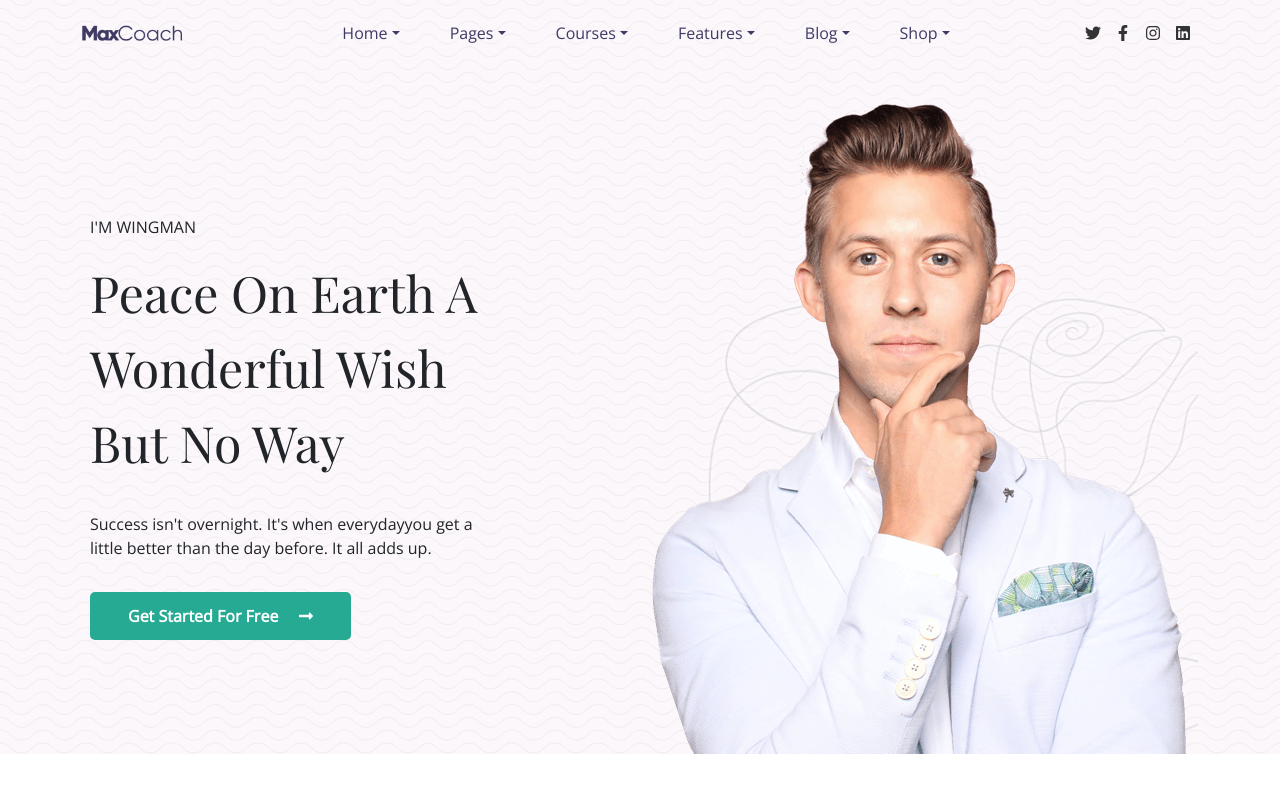
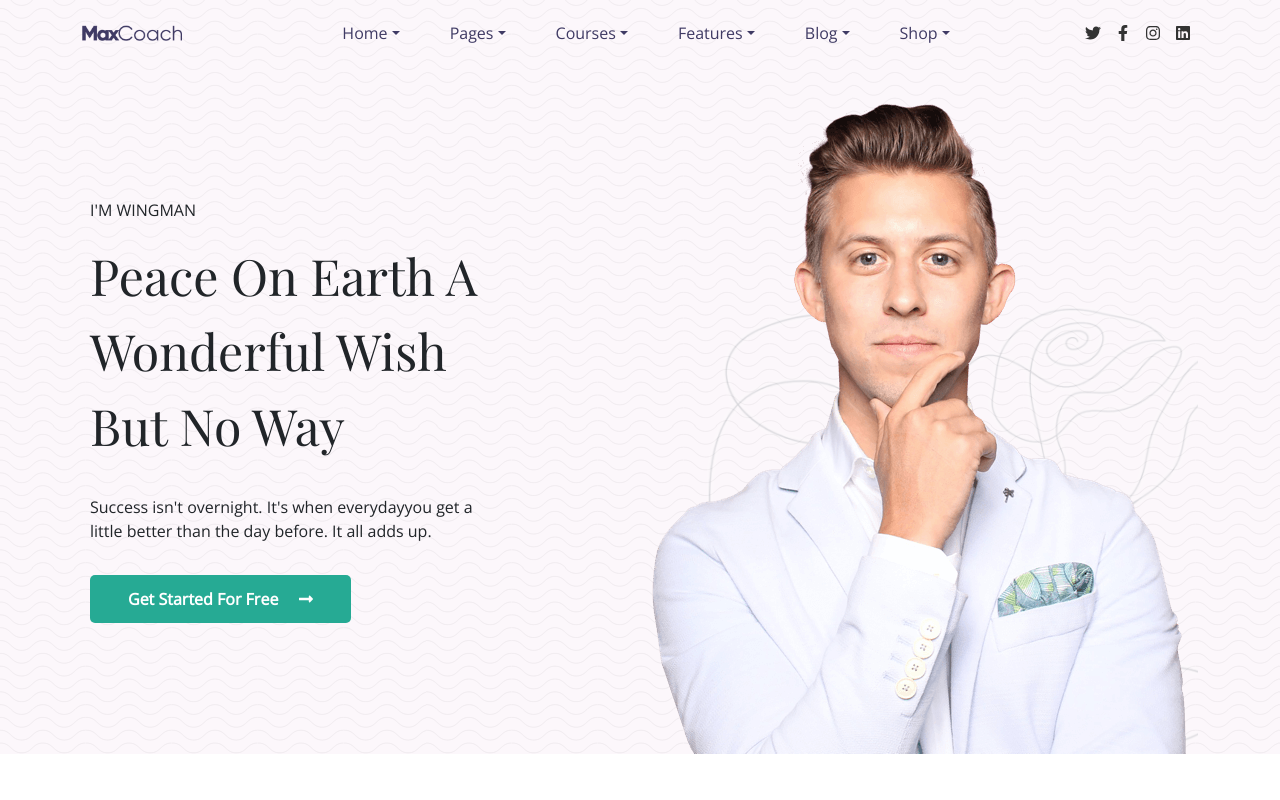
Before and after one commit to 20Federico/proj-html-vuejs, a Vue app: page / in a window 1280 px wide. Shown: the top 800 px of the page. Built offline with nearby package versions, Linux system fonts and the light colour scheme.

Commit message:
margin from navbar bottom to hero imgs top

```diff
--- a/src/components/HeaderHero.vue
+++ b/src/components/HeaderHero.vue
@@ -36,6 +36,7 @@ export default {
 
     img {
       max-width: 100%;
+      margin-top: $padding_m;
 
       &.frontImg {
         position: relative;
--- a/src/components/Navbar.vue
+++ b/src/components/Navbar.vue
@@ -99,10 +99,6 @@ export default {
 <style lang="scss" scoped>
 @import "@/styles/variables.scss";
 
-  nav {
-    margin-bottom: $padding_m;
-  }
-
   .logo {
     width: 100px;
   }
```
